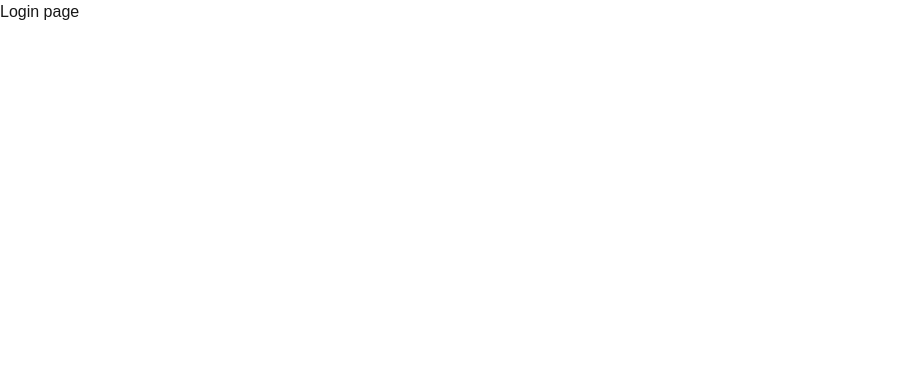
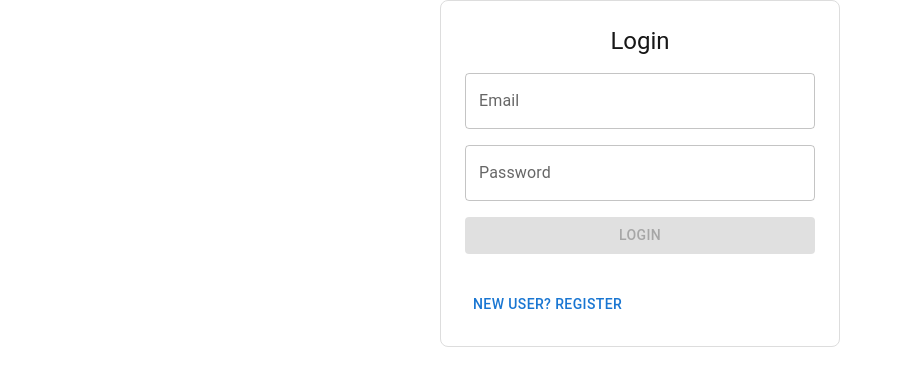
Before and after one commit to ponrajsp/HospitalBedManagement, a Next.js app in the folder frontend/: page /login in a window 1280 px wide. Shown: the top 386 px of the page, without its empty margins (0-902 px from the left). Built offline with nearby package versions, Linux system fonts and the light colour scheme.

Commit message:
login page done

```diff
--- a/frontend/app/login/page.tsx
+++ b/frontend/app/login/page.tsx
@@ -1,9 +1,107 @@
-function Login() {
-    return (
-        <>
-          <h1>Login page</h1>
-        </>
-    )
-}
+'use client';
 
-export default Login
+import { useState, useEffect } from 'react';
+import { useRouter } from 'next/navigation';
+import { Button, TextField, Box, Typography } from '@mui/material';
+
+const LoginPage = () => {
+  const [email, setEmail] = useState('');
+  const [password, setPassword] = useState('');
+  const [isEmailValid, setIsEmailValid] = useState(false);
+  const [isPasswordValid, setIsPasswordValid] = useState(false);
+  const [isFormValid, setIsFormValid] = useState(false);
+
+  const router = useRouter();
+
+  // Email validation function
+  const validateEmail = (email: string) => {
+    const emailRegex = /^[a-zA-Z0-9._%+-]+@[a-zA-Z0-9.-]+\.[a-zA-Z]{2,}$/;
+    return emailRegex.test(email);
+  };
+
+  // Handle input changes
+  const handleEmailChange = (e: React.ChangeEvent<HTMLInputElement>) => {
+    const email = e.target.value;
+    setEmail(email);
+    setIsEmailValid(validateEmail(email));
+  };
+
+  const handlePasswordChange = (e: React.ChangeEvent<HTMLInputElement>) => {
+    const password = e.target.value;
+    setPassword(password);
+    setIsPasswordValid(password.length >= 6); // example: password should be at least 6 characters
+  };
+
+  // Check if the form is valid
+  useEffect(() => {
+    if (isEmailValid && isPasswordValid) {
+      setIsFormValid(true);
+    } else {
+      setIsFormValid(false);
+    }
+  }, [isEmailValid, isPasswordValid]);
+
+  const handleLogin = () => {
+    // Handle login logic here, e.g., making API requests
+    console.log('Logging in...');
+  };
+
+  const handleRegister = () => {
+    // Navigate to register page
+    router.push('/register');
+  };
+
+  return (
+    <Box
+      display="flex"
+      flexDirection="column"
+      width={400}
+      margin="auto"
+      gap={2}
+      padding={3}
+      border="1px solid #ddd"
+      borderRadius={2}
+    >
+      <Typography variant="h5" align="center">Login</Typography>
+
+      <TextField
+        label="Email"
+        type="email"
+        fullWidth
+        value={email}
+        onChange={handleEmailChange}
+        error={!isEmailValid && email.length > 0}
+        helperText={!isEmailValid && email.length > 0 ? 'Enter a valid email' : ''}
+        variant="outlined"
+      />
+
+      <TextField
+        label="Password"
+        type="password"
+        fullWidth
+        value={password}
+        onChange={handlePasswordChange}
+        error={!isPasswordValid && password.length > 0}
+        helperText={!isPasswordValid && password.length > 0 ? 'Password must be at least 6 characters' : ''}
+        variant="outlined"
+      />
+
+      <Button
+        variant="contained"
+        color="primary"
+        onClick={handleLogin}
+        disabled={!isFormValid}
+      >
+        Login
+      </Button>
+
+      <Box display="flex" justifyContent="space-between" alignItems="center" marginTop={2}>
+        <Button onClick={handleRegister} color="primary">
+          New User? Register
+        </Button>
+      </Box>
+    </Box>
+  );
+};
+
+export default LoginPage;
```
